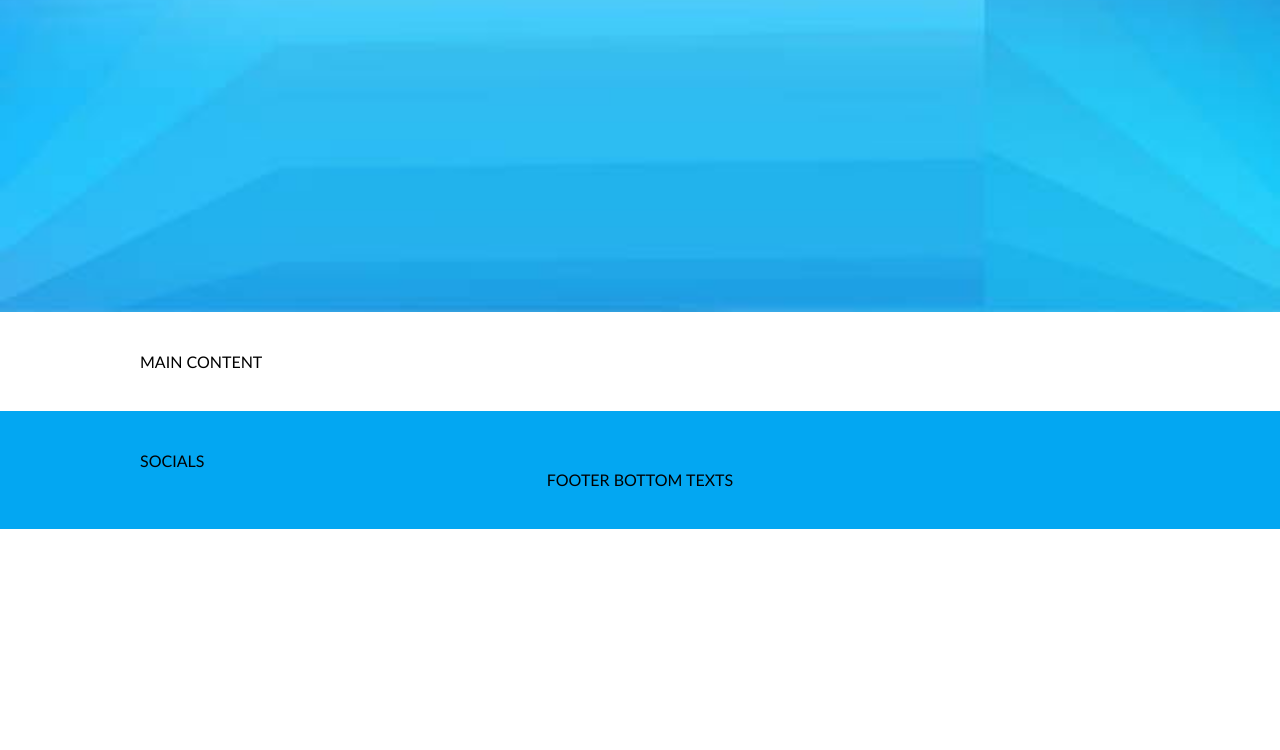
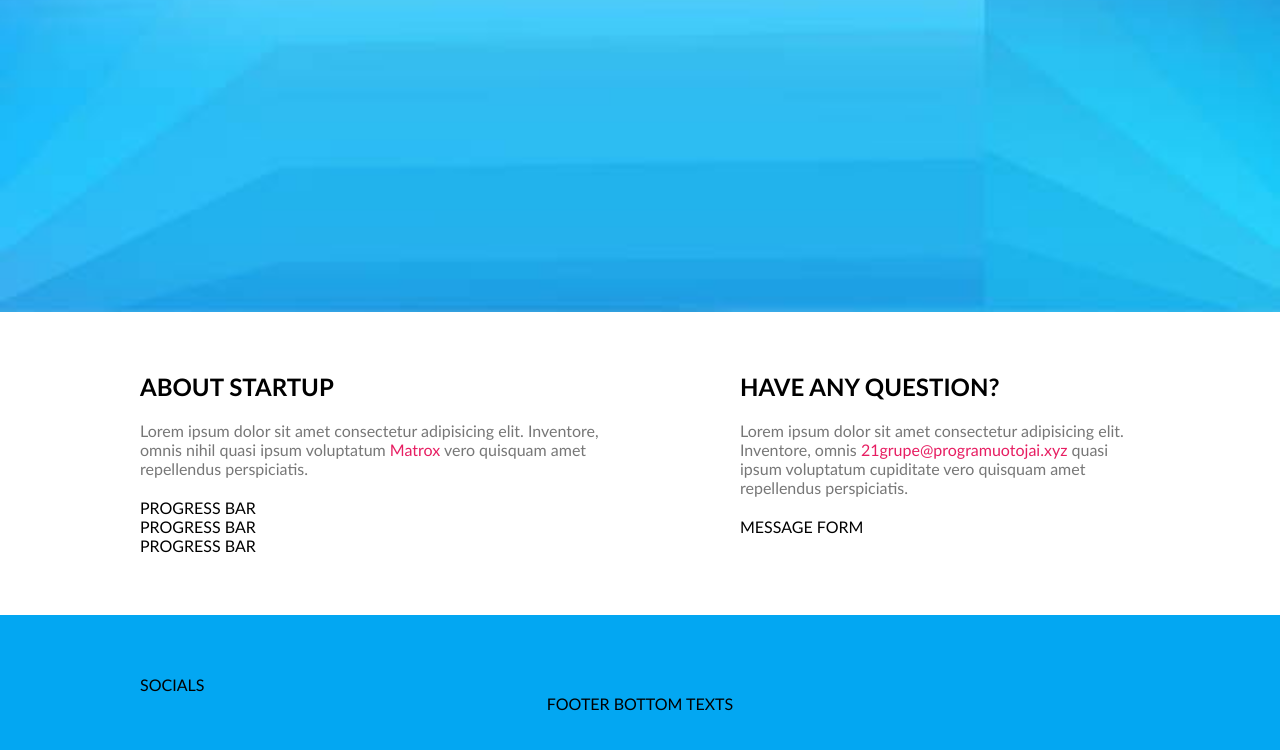
Before and after one commit to MildaPau/21-grupe-coming-soon, a plain HTML site: page index.html in a window 1280 px wide. Shown: the part 488-1238 px from the top of the page. Before the commit the page ends 1017 px from the top, so only its background shows below. Drawn offline with Linux system fonts and the light colour scheme; a script that the page names is missing.

Commit message:
Main content section #4

```diff
--- a/css/custom.css
+++ b/css/custom.css
@@ -39,3 +39,44 @@
 .hero form {
     margin-bottom: 20px;
 }
+
+.left-column {
+    display: inline-block;
+    width: 50%;
+    float: left;
+}
+.right-column {
+    display: inline-block;
+    width: 40%;
+    float: right;
+}
+
+main h2 {
+    display: inline-block;
+    width: 100%;
+    margin-bottom: 20px;
+    text-transform: uppercase;
+}
+main p {
+    display: inline-block;
+    width: 100%;
+    margin-bottom: 20px;
+    color: #777;
+}
+main p > a {
+    color: #e71e62;
+    text-decoration: none;
+}
+main p > a:hover {
+    text-decoration: underline;
+}
+
+@media (max-width: 900px) {
+    .left-column {
+        width: 100%;
+        margin-bottom: 60px;
+    }
+    .right-column {
+        width: 100%;
+    }
+}
--- a/css/layout.css
+++ b/css/layout.css
@@ -1,7 +1,7 @@
 .container {
     display: inline-block;
     width: 100%;
-    padding: 40px 0;
+    padding: 60px 0;
 }
 .container > .row {
     display: inline-block;
--- a/index.html
+++ b/index.html
@@ -38,7 +38,26 @@
     </div>
     <main class="container">
         <div class="row">
-            MAIN CONTENT
+            <div class="left-column">
+                <h2>About startup</h2>
+                <p>Lorem ipsum dolor sit amet consectetur adipisicing elit. Inventore, omnis nihil quasi ipsum voluptatum <a href="#">Matrox</a> vero quisquam amet repellendus perspiciatis.</p>
+                <div class="progress-bar">
+                    PROGRESS BAR
+                </div>
+                <div class="progress-bar">
+                    PROGRESS BAR
+                </div>
+                <div class="progress-bar">
+                    PROGRESS BAR
+                </div>
+            </div>
+            <div class="right-column">
+                <h2>Have any question?</h2>
+                <p>Lorem ipsum dolor sit amet consectetur adipisicing elit. Inventore, omnis <a href="mailto:21grupe@programuotojai.xyz">21grupe@programuotojai.xyz</a> quasi ipsum voluptatum cupiditate vero quisquam amet repellendus perspiciatis.</p>
+                <form>
+                    MESSAGE FORM
+                </form>
+            </div>
         </div>
     </main>
     <footer class="container bg-blue">
```
